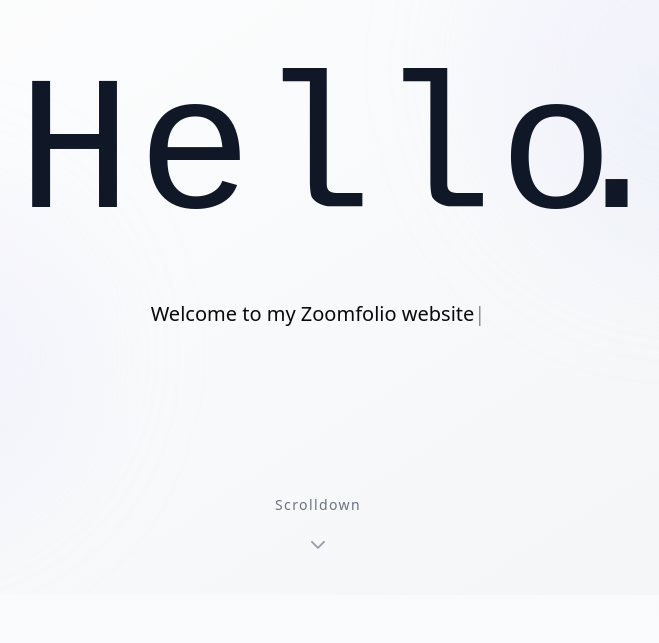
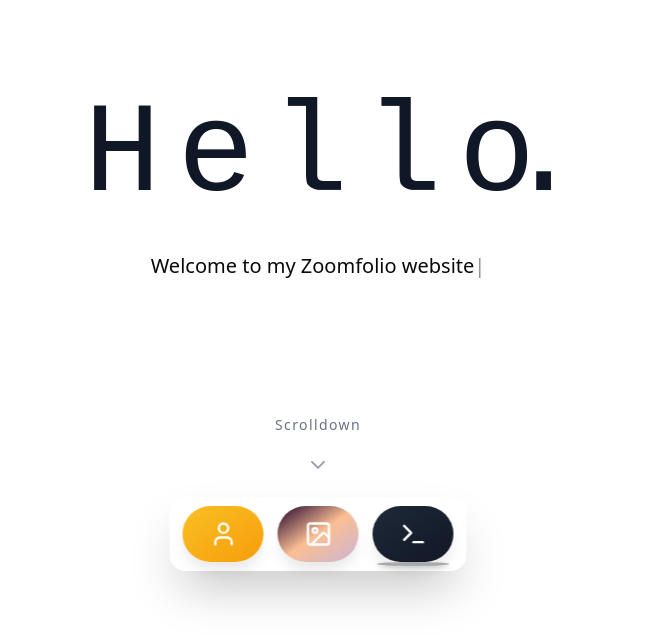
Before and after one commit to aqibadhaa/Zoomfolio-Website-, a React (Vite) app: page /terminal in a window 1280 px wide. Shown: the part 205-848 px from the top of the page, without its empty margins (322-981 px from the left). Built offline with nearby package versions, Linux system fonts and the light colour scheme.

Commit message:
add navbar

```diff
--- a/src/App.tsx
+++ b/src/App.tsx
@@ -28,7 +28,11 @@
         backgroundType="mobile"
       />
 
-      <FinalReveal startOffset={25000} />
+      <FinalReveal startOffset={25000}>
+
+      </FinalReveal>
+
+
     </div>
   );
 }
--- a/src/components/FinalReveal.tsx
+++ b/src/components/FinalReveal.tsx
@@ -1,7 +1,9 @@
 import { motion, useScroll, useTransform } from "motion/react";
 import { useRef } from "react";
 import { ImageWithFallback } from "./figma/ImageWithFallback";
-import profilePicture from './images/IMG_9225.jpg'
+import profilePicture from './images/IMG_9225.jpg';
+import Navbar from './navbar';
+import { BrowserRouter } from "react-router-dom";
 
 interface FinalRevealProps {
   startOffset: number;
@@ -13,7 +15,7 @@
 
   const sectionProgress = useTransform(
     scrollY,
-    [startOffset, startOffset + 3000],
+    [startOffset, startOffset + 2000],
     [0, 1]
   );
 
@@ -24,23 +26,23 @@
 
   return (
     <section ref={ref} className="h-[3000px] relative">
-      <div className="sticky top-0 h-screen flex items-center justify-center overflow-hidden bg-gradient-to-b from-white via-gray-50 to-yellow-100">
+      <div className="sticky top-0 h-screen flex items-center justify-center overflow-hidden bg-linear-to-b from-white via-gray-50 to-yellow-100 bottom-32">
         {/* Background glow */}
         <div className="absolute inset-0 flex items-center justify-center">
           <motion.div
             style={{ opacity: photoOpacity }}
-            className="w-[600px] h-[600px] bg-gradient-to-br from-blue-500/20 via-purple-100/20 to-blue-500/20 rounded-full blur-[100px]"
+            className="w-[600px] h-[600px] bg-linear-to-br from-blue-500/20 via-purple-100/20 to-blue-500/20 rounded-full blur-[100px]"
           />
         </div>
 
         {/* Content Container */}
-        <div className="relative z-10 flex flex-col items-center gap-8 px-8">
+        <div className="relative z-10 flex flex-col items-center gap-8 px-8 bottom-6">
           {/* Profile Photo */}
           <motion.div
             style={{ scale: photoScale, opacity: photoOpacity }}
             className="relative"
           >
-            <div className="absolute inset-0 bg-gradient-to-br from-blue-500 to-purple-500 rounded-full blur-xl opacity-50" />
+            <div className="absolute inset-0 bg-linear-to-br from-blue-500 to-purple-500 rounded-full blur-xl opacity-50" />
             <div className="relative w-64 h-64 md:w-80 md:h-80 rounded-full overflow-hidden shadow-2xl ring-4 ring-white">
               <ImageWithFallback
                 src={profilePicture}  // foto di folder public/images/
@@ -58,14 +60,14 @@
             <h1 className="text-4xl md:text-5xl text-gray-900 tracking-tight">
               Muhammad Tsaqib Adha
             </h1>
-            <p className="text-base md:text-base text-gray-500 max-w-sm">
+            <p className="text-base md:text-base text-gray-500 max-w-auto">
               ingin menjadi MLOps hamdal tapi masih keseringan scroll tiktok
             </p>
 
             {/* Contact/Social Links */}
             <motion.div
               style={{ opacity: textOpacity }}
-              className="flex gap-6 justify-center pt-6"
+              className="flex gap-6 justify-center pt-6 mb-30"
             >
               <a
                 href="https://github.com/aqibadhaa"
@@ -88,12 +90,26 @@
                 Email
               </a>
             </motion.div>
+
+
+
           </motion.div>
         </div>
 
+
         {/* Bottom spacing decoration */}
-        <div className="absolute bottom-0 left-0 right-0 h-32 bg-gradient-to-t from-gray-100 to-transparent" />
+        <div className="absolute bottom-0 left-0 right-0 h-32 bg-linear-to-t from-gray-100 to-transparent" />
+
       </div>
+      <BrowserRouter >
+        <Navbar></Navbar>
+      </BrowserRouter>
+
     </section>
+
+
+
+
+
   );
 }
--- a/src/components/Hero.tsx
+++ b/src/components/Hero.tsx
@@ -17,7 +17,7 @@
     <motion.section
       ref={ref}
       style={{ opacity, y }}
-      className="relative h-screen flex items-center justify-center overflow-hidden bg-gradient-to-br from-white via-gray-50 to-gray-100"
+      className="relative h-screen flex items-center justify-center overflow-hidden bg-linear-to-br from-white via-gray-50 to-gray-100"
     >
       {/* Background abstract shapes */}
       <div className="absolute inset-0 overflow-hidden">
@@ -25,13 +25,13 @@
           style={{
             y: useTransform(scrollYProgress, [0, 1], [0, 100])
           }}
-          className="absolute top-20 right-20 w-96 h-96 bg-gradient-to-br from-purple-200/20 to-blue-200/20 rounded-full blur-3xl"
+          className="absolute top-20 right-20 w-96 h-96 bg-linear-to-br from-purple-200/20 to-blue-200/20 rounded-full blur-3xl"
         />
         <motion.div
           style={{
             y: useTransform(scrollYProgress, [0, 1], [0, 150])
           }}
-          className="absolute bottom-20 left-20 w-80 h-80 bg-gradient-to-tr from-blue-200/20 to-purple-200/20 rounded-full blur-3xl"
+          className="absolute bottom-20 left-20 w-80 h-80 bg-linear-to-tr from-blue-200/20 to-purple-200/20 rounded-full blur-3xl"
         />
       </div>
 
@@ -41,8 +41,8 @@
           initial={{ opacity: 0, scale: 0.8 }}
           animate={{ opacity: 1, scale: 1 }}
           transition={{ duration: 1, ease: "easeOut" }}
-          className="text-[12rem] md:text-[15rem] tracking-[-0.50em] text-gray-900"
-          style={{ fontFamily: "monospace", letterSpacing: -55 }}
+          className="text-[8rem] md:text-[15rem] tracking-[-0.50em] text-gray-900"
+          style={{ fontFamily: "monospace", letterSpacing: -30 }}
         >
           H e l l o.
         </motion.h1>
@@ -59,7 +59,8 @@
         initial={{ opacity: 0 }}
         animate={{ opacity: 1 }}
         transition={{ delay: 1.5, duration: 1 }}
-        className="absolute bottom-12 left-1/2 -translate-x-1/2 flex flex-col items-center gap-2"
+        className="absolute bottom-32 left-1/2 -translate-x-1/2 flex flex-col items-center gap-2"
+
       >
         <span className="text-sm text-gray-500 tracking-widest ">Scrolldown</span>
         <motion.div
--- a/src/components/RoleSection.tsx
+++ b/src/components/RoleSection.tsx
@@ -50,7 +50,7 @@
 
   return (
     <section ref={ref} className="h-[8000px] relative">
-      <div className="sticky top-0 h-screen flex items-center justify-center overflow-hidden bg-gradient-to-b from-gray-50 to-white">
+      <div className="sticky top-0 h-screen flex items-center justify-center overflow-hidden bg-linear-to-b from-gray-50 to-white">
 
 
         {/* Background elements based on type */}
--- /dev/null
+++ b/src/components/navbar.tsx
@@ -0,0 +1,124 @@
+import { Image, User, Terminal } from "lucide-react";
+import { useState } from "react";
+import { useNavigate, useLocation } from "react-router-dom";
+
+const dockItems = [
+    { icon: User, label: "Aboute me", color: "linear-gradient(to bottom right, #fbbf24, #f59e0b)", path: "/contacts" },
+    { icon: Image, label: "Photos", color: "linear-gradient(to bottom right, #20002c, #fbbf94, #cbb4d4)", path: "/photos" },
+    { icon: Terminal, label: "Project", color: "linear-gradient(to bottom right, #1f2937, #111827)", path: "/terminal" },
+
+];
+
+export function BottomNav() {
+    const [hoveredIndex, setHoveredIndex] = useState<number | null>(null);
+    const navigate = useNavigate();
+    const location = useLocation();
+
+    return (
+        <div style={{
+            position: 'fixed',
+            bottom: '24px',
+            left: '50%',
+            transform: 'translateX(-50%)',
+            zIndex: 50
+        }}>
+            <div style={{
+                backgroundColor: 'rgba(255, 255, 255, 0.1)',
+                backdropFilter: 'blur(40px)',
+                borderRadius: '16px',
+                padding: '8px 12px',
+                boxShadow: '0 25px 50px -12px rgba(0, 0, 0, 0.25)',
+                border: '1px solid rgba(255, 255, 255, 0.3)'
+            }}>
+                <div style={{
+                    display: 'flex',
+                    alignItems: 'flex-end',
+                    gap: 14
+                }}>
+                    {dockItems.map((item, index) => {
+                        const Icon = item.icon;
+                        const isHovered = hoveredIndex === index;
+                        const isActive = location.pathname === item.path;
+                        const scale = isHovered ? 1.1 : 1;
+
+
+                        return (
+                            <button
+                                key={item.label}
+                                onMouseEnter={() => setHoveredIndex(index)}
+                                onMouseLeave={() => setHoveredIndex(null)}
+                                onClick={() => navigate(item.path)}
+                                style={{
+                                    position: 'relative',
+                                    transform: `scale(${scale})`,
+                                    transition: 'transform 0.4s ease,',
+                                    border: 'none',
+                                    background: 'transparent',
+                                    cursor: 'pointer',
+                                    padding: 0
+                                }}
+                                aria-label={item.label}
+                            >
+                                <div style={{
+                                    width: isHovered ? '150px' : '81px',
+                                    height: '56px',
+                                    borderRadius: '60px',
+                                    background: item.color,
+                                    display: 'flex',
+                                    alignItems: 'center',
+                                    justifyContent: 'center',
+                                    boxShadow: isHovered
+                                        ? '0 20px 25px -5px rgba(0, 0, 0, 0.2)'
+                                        : '0 10px 15px -3px rgba(0, 0, 0, 0.1)',
+                                    transition: 'box-shadow 0.2s ease, width 0.4s ease',
+                                    position: 'relative'
+                                }}>
+                                    <Icon style={{
+                                        width: '28px',
+                                        height: '28px',
+                                        color: 'white',
+                                        strokeWidth: 2
+                                    }} />
+
+                                    {isActive && (
+                                        <div style={{
+                                            position: 'absolute',
+                                            bottom: '-4px',
+                                            left: '50%',
+                                            transform: 'translateX(-50%)',
+                                            width: '90%',
+                                            height: '4px',
+                                            backgroundColor: 'darkgray',
+                                            borderRadius: '50%',
+                                            boxShadow: '0 2px 4px rgba(0, 0, 0, 0.2)'
+                                        }}></div>
+                                    )}
+                                </div>
+
+                                {isHovered && (
+                                    <div style={{
+                                        position: 'absolute',
+                                        top: '-40px',
+                                        left: '50%',
+                                        transform: 'translateX(-50%)',
+                                        whiteSpace: 'nowrap',
+                                        backgroundColor: 'rgba(17, 24, 39, 0.9)',
+                                        color: 'white',
+                                        fontSize: '12px',
+                                        padding: '4px 8px',
+                                        borderRadius: '4px',
+                                        backdropFilter: 'blur(8px)'
+                                    }}>
+                                        {item.label}
+                                    </div>
+                                )}
+                            </button>
+                        );
+                    })}
+                </div>
+            </div>
+        </div>
+    );
+}
+
+export default BottomNav;
--- a/src/index.css
+++ b/src/index.css
@@ -1,4 +1,3 @@
-/*! tailwindcss v4.1.3 | MIT License | https://tailwindcss.com */
 @layer properties {
   @supports (((-webkit-hyphens: none)) and (not (margin-trim: inline))) or ((-moz-orient: inline) and (not (color: rgb(from red r g b)))) {
 
@@ -528,6 +527,10 @@
     bottom: 25%;
   }
 
+  .bottom-6 {
+    bottom: calc(var(--spacing) * 6);
+  }
+
   .bottom-12 {
     bottom: calc(var(--spacing) * 12);
   }
@@ -1120,6 +1123,10 @@
 
   .text-\[12rem\] {
     font-size: 12rem;
+  }
+
+  .text-\[8rem\] {
+    font-size: 8rem;
   }
 
   .leading-tight {
--- a/vite.config.ts
+++ b/vite.config.ts
@@ -2,9 +2,10 @@
 import { defineConfig } from 'vite';
 import react from '@vitejs/plugin-react-swc';
 import path from 'path';
+import tailwindcss from '@tailwindcss/vite';
 
 export default defineConfig({
-  plugins: [react()],
+  plugins: [react(), tailwindcss()],
   resolve: {
     extensions: ['.js', '.jsx', '.ts', '.tsx', '.json'],
     alias: {
```
Also changed, not shown: package.json (+6 -1 lines), src/main.tsx (+4 -4 lines), src/components/aboutMe.tsx (added), src/components/bigLine.tsx (deleted), 1 other file (tests, documents, lock files or other folders).
